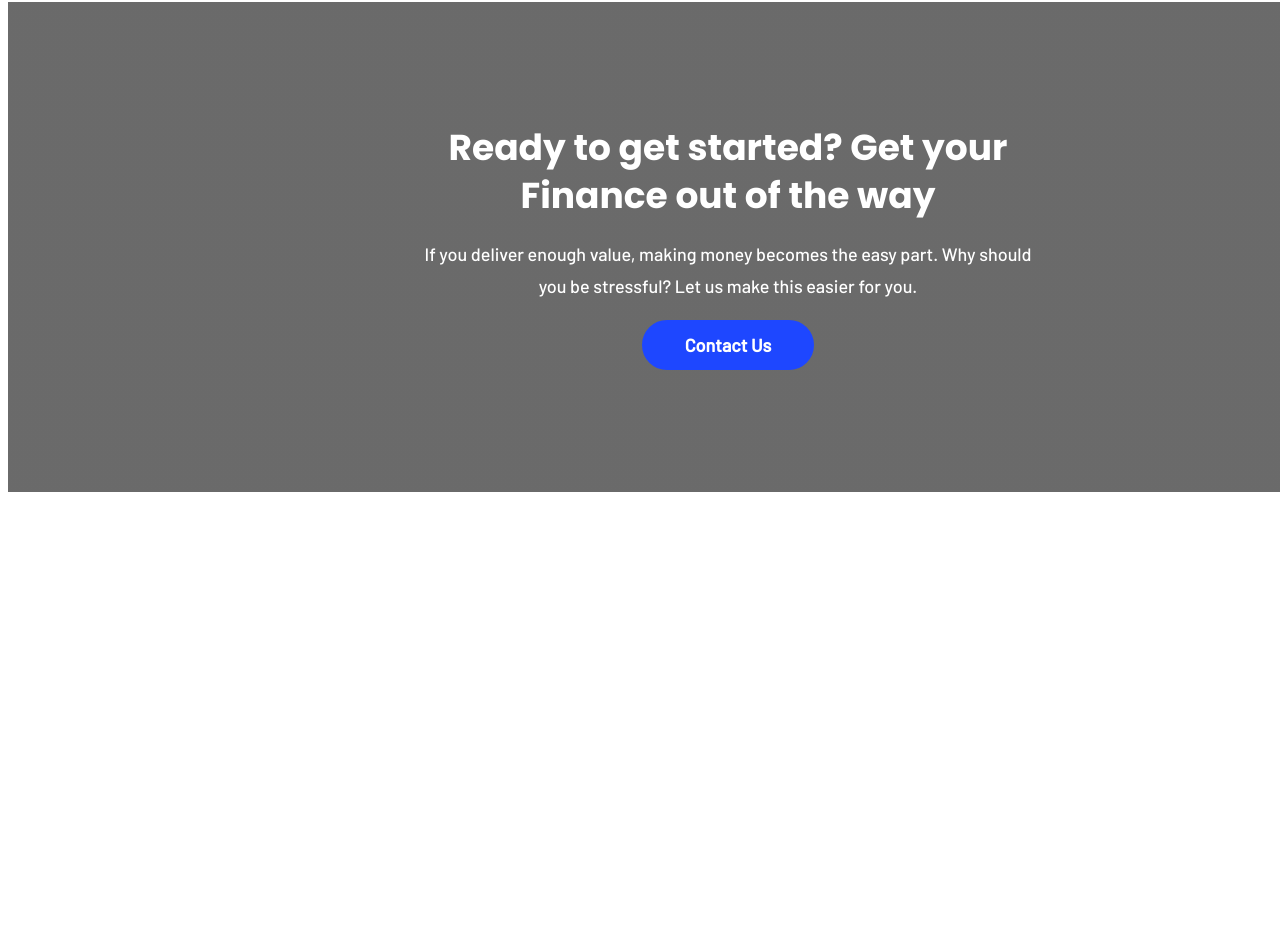
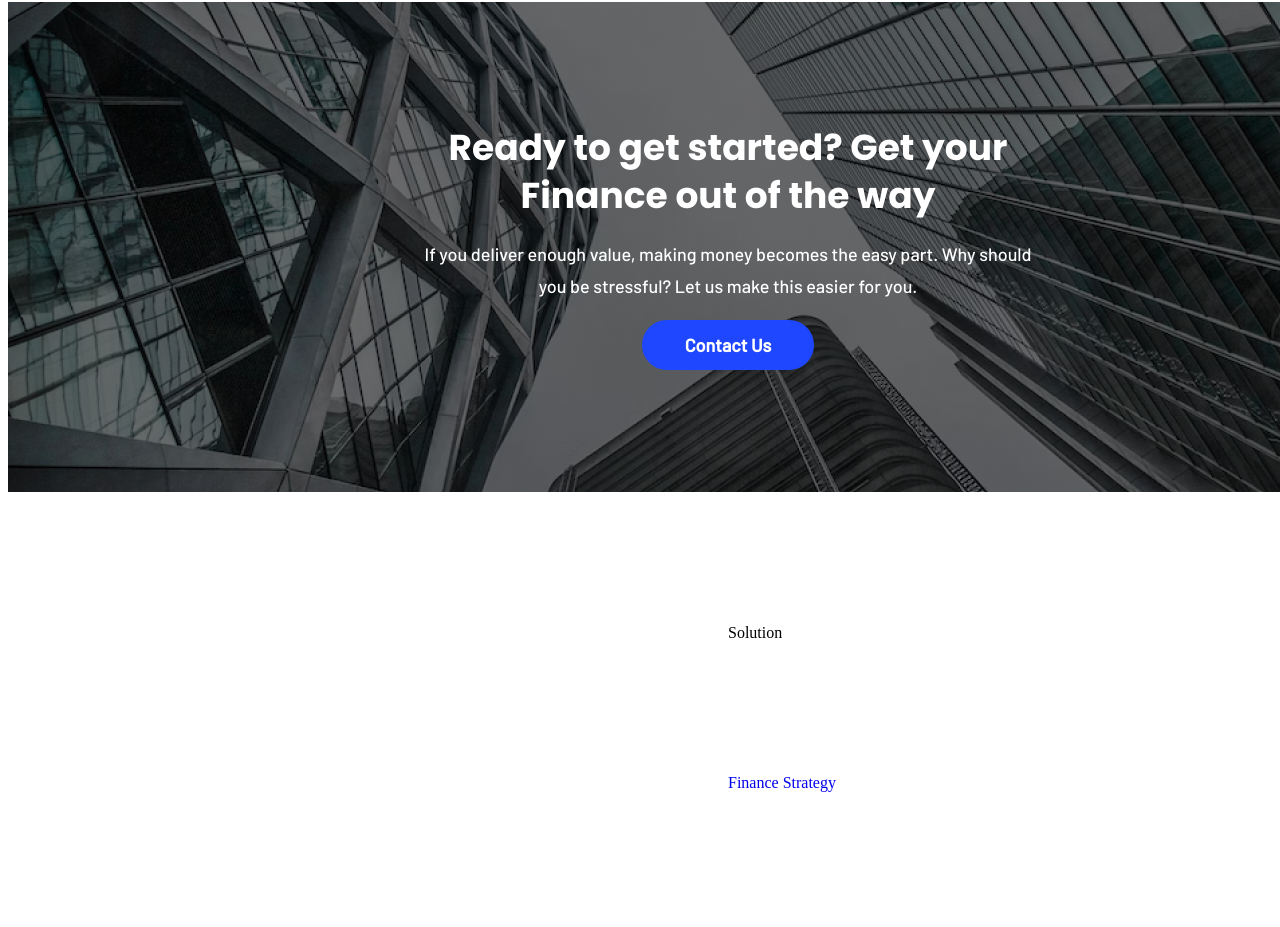
Before and after one commit to jegius/max-edu, a website: page index.html in a window 1280 px wide. Shown: the part 5312-6239 px from the top of the page. Before the commit the page ends 5812 px from the top, so only its background shows below. Drawn offline with Linux system fonts and the light colour scheme.

Commit message:
Продолжаю продолжать

```diff
--- a/css/main.css
+++ b/css/main.css
@@ -459,6 +459,36 @@ h1,h2,h3,h4{
     color: var(--white);
 }
 
+.footer{
+    width: 90rem;
+    display: flex;
+    min-height: 27rem;
+    margin: auto;
+    justify-content: center;
+}
+
+.footer__left{
+    width: 45rem;
+    display: flex;
+    flex-direction: column;
+}
+
+.footer__left-row{}
+
+.footer__right{
+    width: 45rem;
+    display: flex;
+    justify-content: flex-start;
+}
+
+.footer__right-column{
+    min-width: 9rem;
+    max-width: 9.375rem;
+    display: flex;
+    flex-direction: column;
+    justify-content: space-evenly;
+}
+
 /*Заголовки*/
 
 .text-title1{
@@ -486,7 +516,7 @@ h1,h2,h3,h4{
     font-size: 24px;
     font-weight: 700;
     line-height: 1.953rem;
-    letter-spacing: -0.03em;
+    letter-spacing: -.03em;
     padding-top: 1rem;
 }
 
--- a/index.html
+++ b/index.html
@@ -202,8 +202,18 @@
             <button class="call-to-action__button">Contact Us</button>
         </div>
     </section>
-    <footer>
-
+    <footer class="footer">
+        <div class="footer__left">
+            <div class="footer__left-row"></div>
+            <div class="footer__left-row"></div>
+        </div>
+        <div class="footer__right">
+            <div class="footer__right-column">
+                <span>Solution</span>
+                <a href="#">Finance Strategy</a>
+            </div>
+            <div class="footer__right-column"></div>
+        </div>
     </footer>
 </body>
 </html>
```
Also changed, not shown: img/call-to-action/call-to-act-bg.jpg (added).
